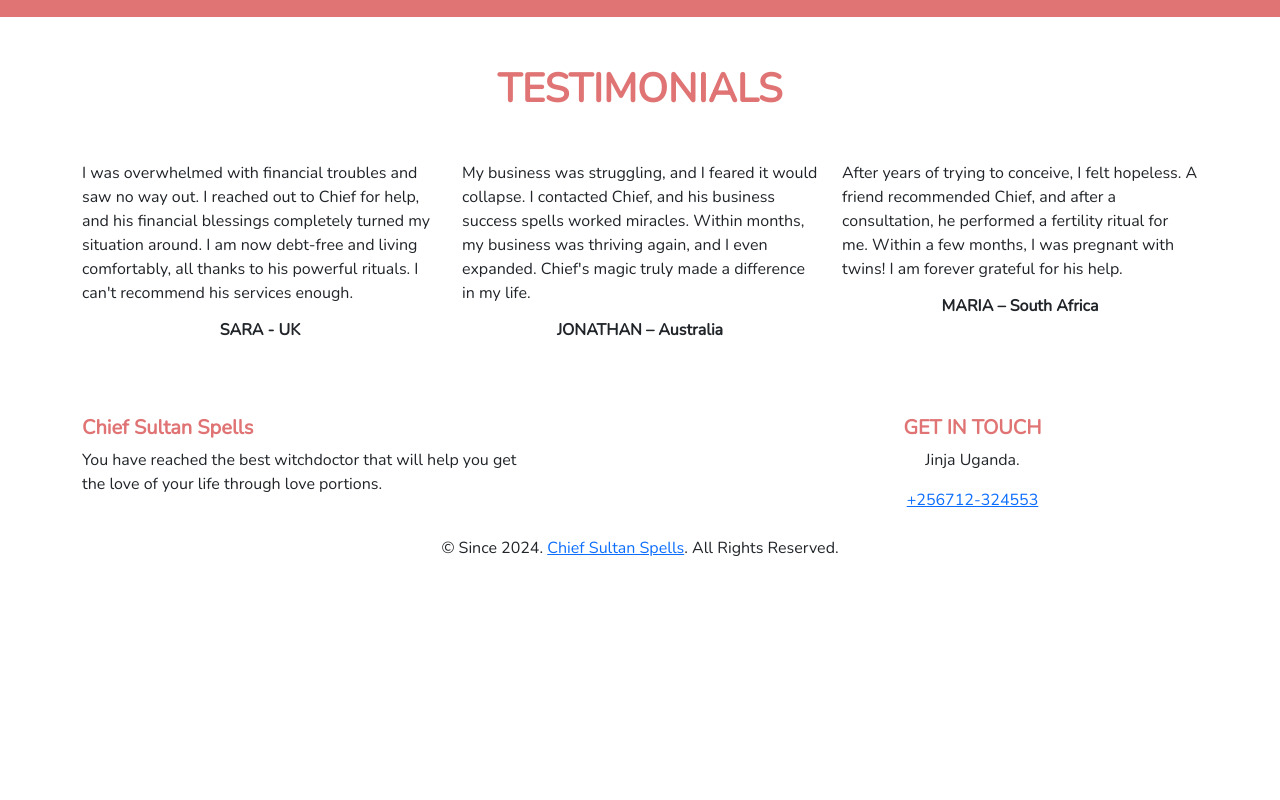
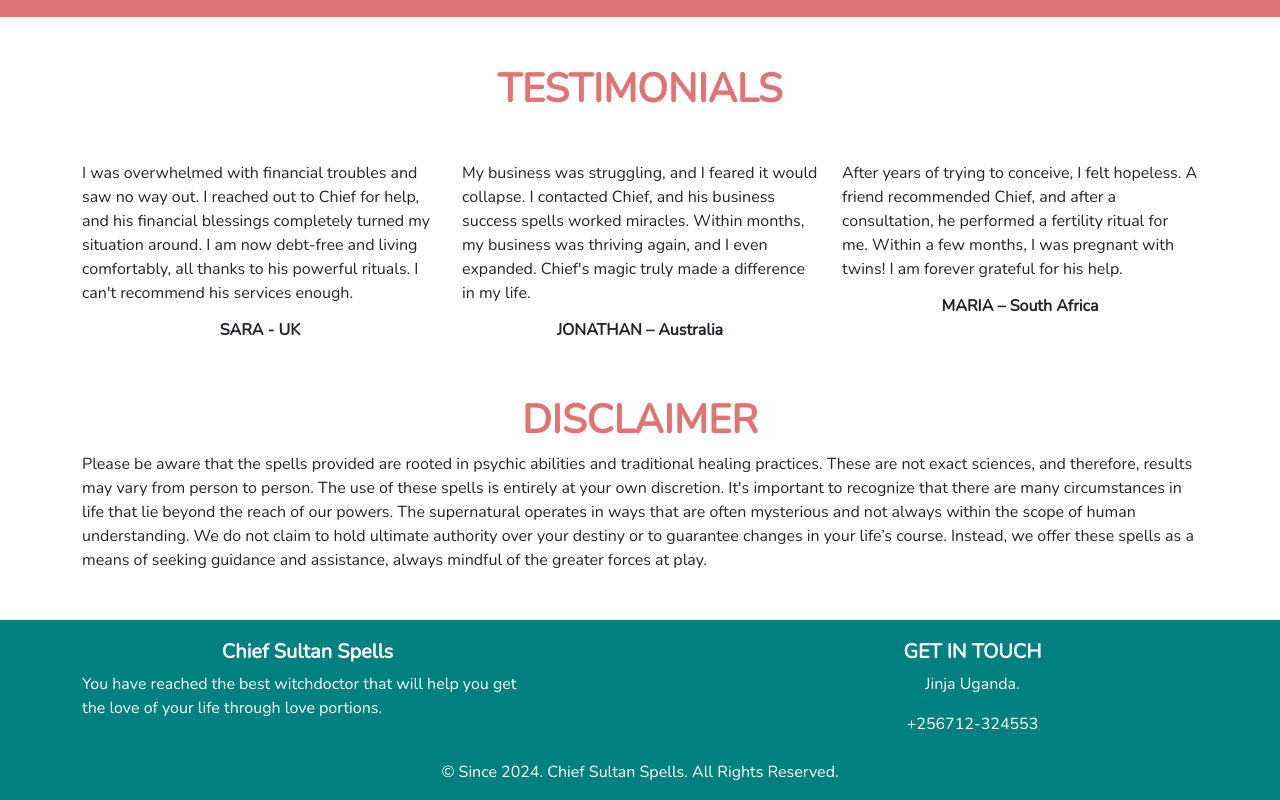
Before and after one commit to VickyMutai/chefsultan, a plain HTML site: page index.html in a window 1280 px wide. Shown: the part 948-1748 px from the top of the page. Before the commit the page ends 1524 px from the top, so only its background shows below. Drawn offline with nearby package versions, Linux system fonts and the light colour scheme.

Commit message:
Added disclaimer and new color code

```diff
--- a/css/style.css
+++ b/css/style.css
@@ -22,3 +22,19 @@ h1,h5{
 .detailed-summary h3{
     color: black;
 }
+
+footer{
+    background-color: #008080;
+    color: white;
+}
+footer h5{
+    color: white;
+}
+footer a {
+    color: white; /* Ensures links are white */
+    text-decoration: none; /* Optional: Removes underline from links */
+}
+
+footer a:hover {
+    text-decoration: underline; /* Optional: Adds underline on hover for better visibility */
+}
--- a/index.html
+++ b/index.html
@@ -86,13 +86,16 @@
         </div>
     </div>
     <!--Disclaimer-->
-
+    <div class="disclaimer container mb-5">
+        <h1 class="text-center fw-bolder">DISCLAIMER</h1>
+        <p>Please be aware that the spells provided are rooted in psychic abilities and traditional healing practices. These are not exact sciences, and therefore, results may vary from person to person. The use of these spells is entirely at your own discretion. It's important to recognize that there are many circumstances in life that lie beyond the reach of our powers. The supernatural operates in ways that are often mysterious and not always within the scope of human understanding. We do not claim to hold ultimate authority over your destiny or to guarantee changes in your life’s course. Instead, we offer these spells as a means of seeking guidance and assistance, always mindful of the greater forces at play.</p>
+    </div>
     <!--Footer-->
     <footer>
         <div class="container">
             <div class="row" style="padding-top: 20px;">
                 <div class="col-md-5">
-                    <h5 class="fw-bolder">Chief Sultan Spells</h5>
+                    <h5 class="fw-bolder text-center">Chief Sultan Spells</h5>
                     <p>You have reached the best witchdoctor that will help you get the love of your life through love portions.</p>
                     </div>
                 <div class="col-md-2"></div>
@@ -104,7 +107,7 @@
                 </div>
             </div>
             <div class="row text-center mt-2">
-                <p>&copy; Since 2024. <a href="https://bleaminggold.com/">Chief Sultan Spells</a>. All Rights Reserved.</p>
+                <p>&copy; Since 2024. <a href="#">Chief Sultan Spells</a>. All Rights Reserved.</p>
             </div>
         </div>
     </footer>
```
